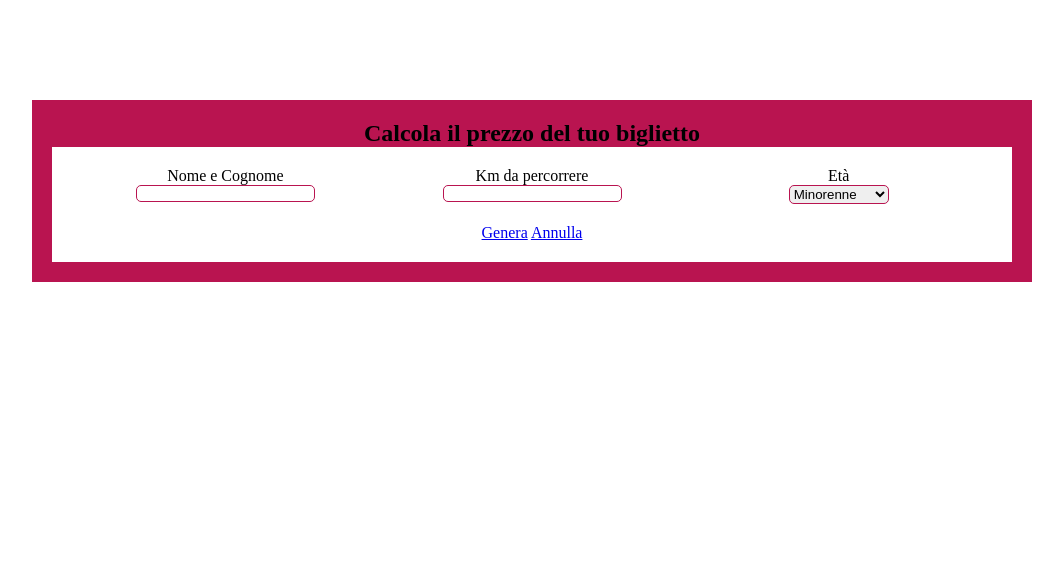
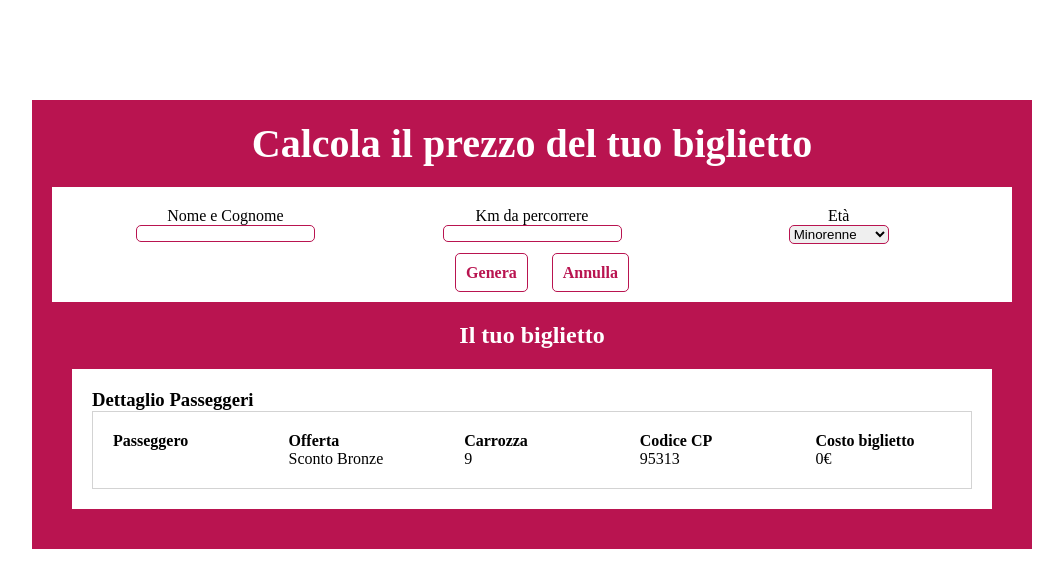
Before and after one commit to IazzettaPierluigi/js-biglietto-treno-form, a plain HTML site: page index.html in a window 1280 px wide. Both pictures are taken after a click on the link "Genera". Shown: the whole page, without its empty margins (108-1171 px from the left). Drawn offline with Linux system fonts and the light colour scheme.

Commit message:
dnone/dblock

```diff
--- a/assets/css/style.css
+++ b/assets/css/style.css
@@ -50,3 +50,52 @@
     margin-top: 20px;
 
 }
+
+#main-sect-1 .top .buttons .btn{
+    margin-left: 20px;
+    border: 1px solid #B91450;
+    padding: 10px;
+    font-weight: bold;
+    text-decoration: none;
+    color: #B91450;
+    border-radius: 5px;
+}
+
+ #main-sect-1 h2{
+    color: white;
+    margin-bottom: 20px;
+    font-size: 40px;
+ }
+
+ /* sect 2 */
+#main-sect-2 .bottom{
+    margin: 20px;
+    padding: 20px;
+    background-color: white;
+}
+
+#main-sect-2 h2{
+    text-align: center;
+    margin-top: 20px;
+    color: white;
+}
+
+.sect-2-container{
+    display: flex;
+    flex-wrap: nowrap;
+    border: 1px solid lightgrey;
+
+}
+
+#main-sect-2 .data-bottom{
+    width: calc(100% / 5);
+    padding: 20px;
+}
+
+.d-none{
+    display: none;
+}
+
+.dblock{
+    display: block;
+}
--- a/assets/js/main.js
+++ b/assets/js/main.js
@@ -0,0 +1,51 @@
+var btnGenerate = document.getElementById("generate");
+btnGenerate.addEventListener("click",
+
+    function () {
+        var passengerName = document.getElementById("name").value;
+
+
+        var km = document.getElementById("km").value;
+
+
+        var age = document.getElementById("age").value;
+
+
+        var ticketPrice = Math.floor(km * 0.21);
+        var discount;
+        var discountType;
+
+
+        // calcolo sconto per età
+        if (age == "minorenne") {
+            discount = ticketPrice * 0.2;
+            discountType = "Sconto Bronze";
+        } else if (age =="over65") {
+            discount = ticketPrice * 0.4;
+            discountType = "Sconto Silver";
+        } else {
+            discount = 0;
+            discountType = "Biglietto standard";
+        }
+
+        // calcolo prezzo finale
+        var finalPrice = ticketPrice - discount;
+
+        // creazione dati biglietto in pagina
+        document.getElementById("passenger").innerHTML = passengerName;
+        document.getElementById("discount").innerHTML = discountType;
+        document.getElementById("ticket-price").innerHTML = finalPrice + "€";
+
+        var wagonNumber = Math.floor(Math.random() * 9) + 1;
+
+        document.getElementById("wagon").innerHTML = wagonNumber;
+
+        var cpCode = Math.floor(Math.random() * 10000) + 90000;
+
+        document.getElementById("cp-code").innerHTML = cpCode;
+
+        // apparizione sezione ticket
+        document.getElementById("ticket-section").className = "bottom dblock";
+    }
+
+)
--- a/index.html
+++ b/index.html
@@ -44,9 +44,37 @@
         </section>
          <!-- fine parte superiore -->
 
+         <section id="main-sect-2">
+            <h2>Il tuo biglietto</h2>
+            <div id="ticket-section" class="bottom d-none">
+                <h3>Dettaglio Passeggeri</h3>
+                <div class="sect-2-container">
+                    <div class="data-bottom">
+                        <h4>Passeggero</h4>
+                        <p id="passenger"></p>
+                    </div>
+                    <div class="data-bottom">
+                        <h4>Offerta</h4>
+                        <p id="discount"></p>
+                    </div>
+                    <div class="data-bottom">
+                        <h4>Carrozza</h4>
+                        <p id="wagon"></p>
+                    </div>
+                    <div class="data-bottom">
+                        <h4>Codice CP</h4>
+                        <p id="cp-code"></p>
+                    </div>
+                    <div class="data-bottom">
+                        <h4>Costo biglietto</h4>
+                        <p id="ticket-price"></p>
+                    </div>
+                </div>
+            </div>
+        </section>
 
 
-
+        </div>
 
     <!-- my js link -->
     <script src="./assets/js/main.js"></script>
```
